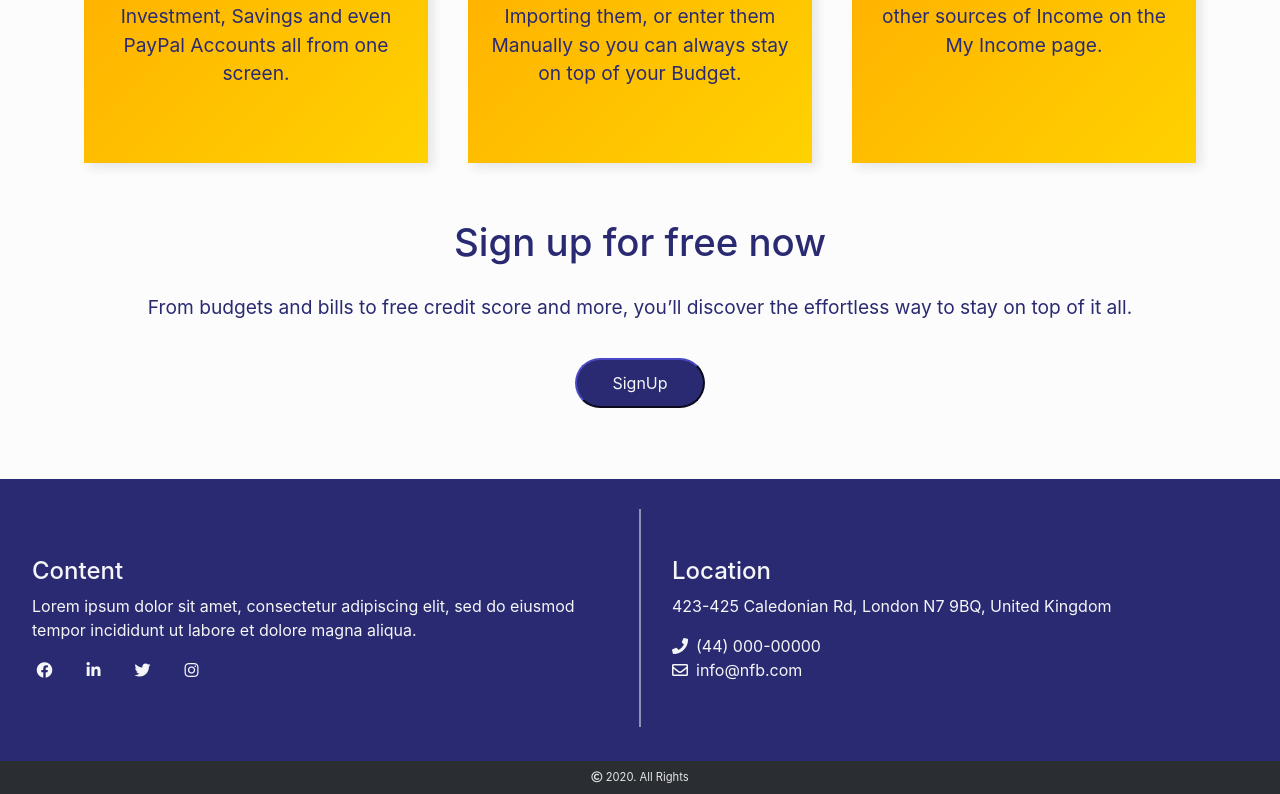
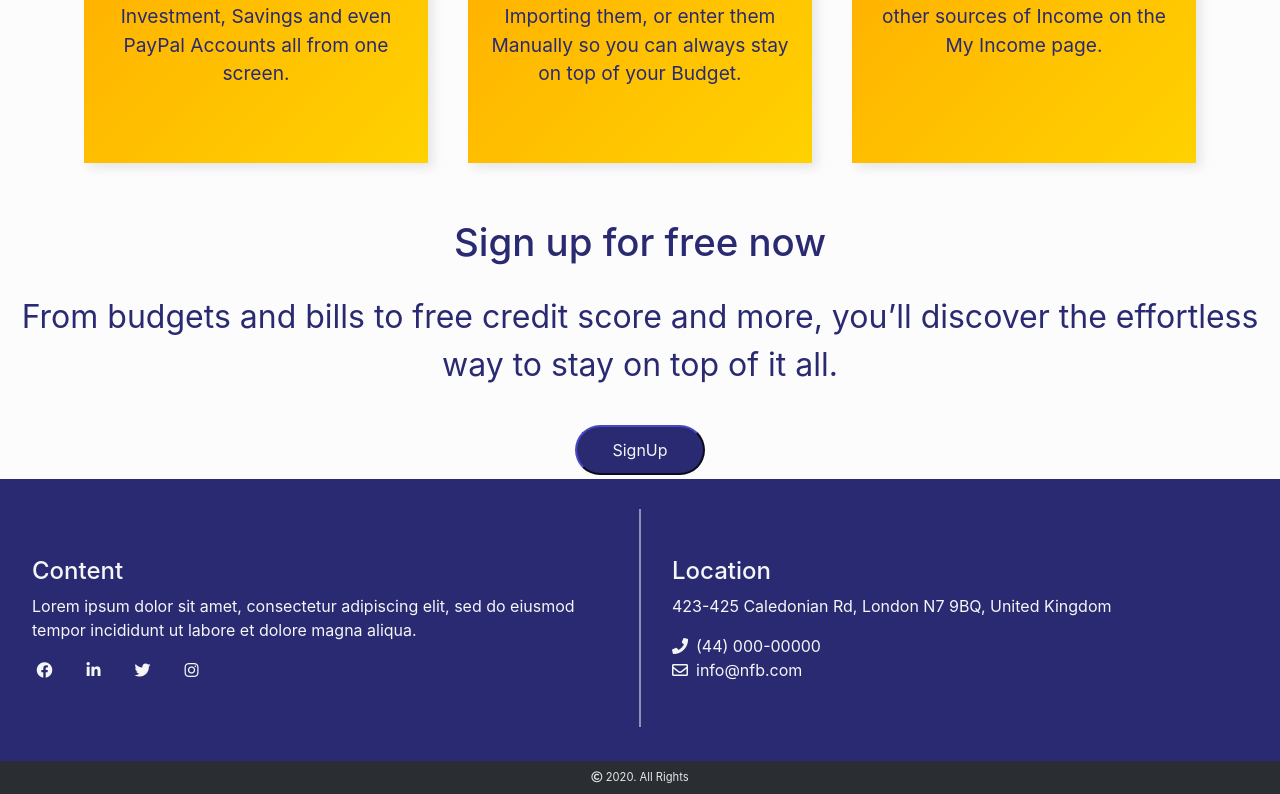
Before and after one commit to uriel87/nfbclient, a React (Create React App) app: page / in a window 1280 px wide. Shown: the part 1824-2618 px from the top of the page. Built offline with nearby package versions, Linux system fonts and the light colour scheme; a web font is replaced by a local one.

Commit message:
fix navigation bugs

```diff
--- a/src/app/components/home/home.css
+++ b/src/app/components/home/home.css
@@ -261,7 +261,7 @@
 
 .home-container .signUp-home-section p {
   padding: 20px 0;
-  font-size: 1.5vw;
+  font-size: 2.5vw;
 }
 
 .home-container .signUp-home-section .btn-signUp .btn-open-lightbox {
--- a/src/app/components/home/home.scss
+++ b/src/app/components/home/home.scss
@@ -170,7 +170,7 @@
 
 		p {
 			padding: 20px 0;
-			font-size: 1.5vw;
+			font-size: 2.5vw;
 		}
 
 		@include btn-signUp();
```
